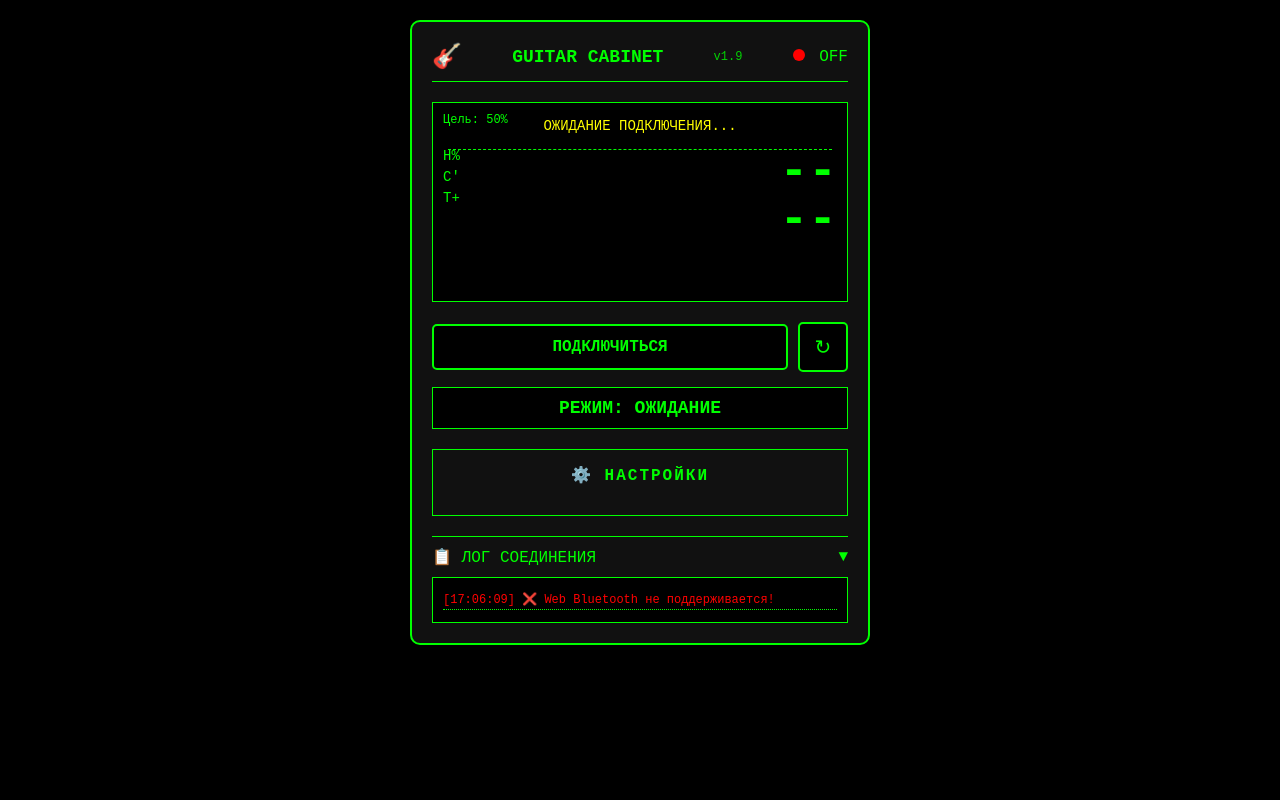
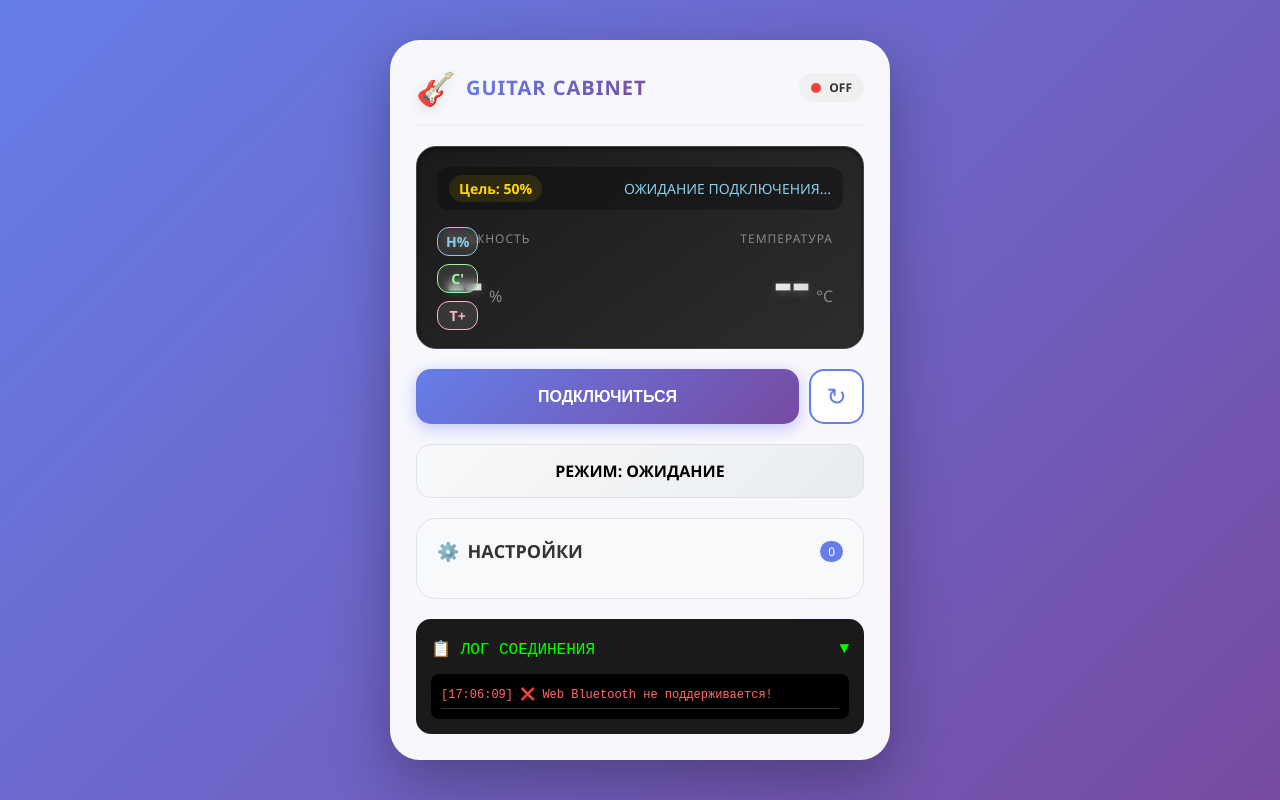
Before and after one commit to wyacheslav08/esp32-controller, a plain HTML site: page index.html in a window 1280 px wide. Drawn offline with Linux system fonts and the light colour scheme.

Commit message:
Update index.html

```diff
--- a/index.html
+++ b/index.html
@@ -12,19 +12,24 @@
     }
 
     body {
-        font-family: 'Courier New', monospace;
-        background: #000;
-        color: #0f0;
+        font-family: 'Segoe UI', 'Courier New', monospace;
+        background: linear-gradient(135deg, #667eea 0%, #764ba2 100%);
+        min-height: 100vh;
+        display: flex;
+        align-items: center;
+        justify-content: center;
         padding: 20px;
-        max-width: 500px;
-        margin: 0 auto;
     }
 
     .container {
-        border: 2px solid #0f0;
-        padding: 20px;
-        border-radius: 10px;
-        background: #111;
+        max-width: 500px;
+        width: 100%;
+        background: rgba(255, 255, 255, 0.95);
+        backdrop-filter: blur(10px);
+        border-radius: 30px;
+        padding: 25px;
+        box-shadow: 0 20px 60px rgba(0,0,0,0.3);
+        border: 1px solid rgba(255,255,255,0.2);
     }
 
     /* Верхняя панель */
@@ -33,35 +38,59 @@
         justify-content: space-between;
         align-items: center;
         margin-bottom: 20px;
-        padding-bottom: 10px;
-        border-bottom: 1px solid #0f0;
+        padding-bottom: 15px;
+        border-bottom: 2px solid #f0f0f0;
+    }
+
+    .logo-title {
+        display: flex;
+        align-items: center;
+        gap: 10px;
     }
 
     .logo {
-        font-size: 24px;
+        font-size: 32px;
+        filter: drop-shadow(0 4px 6px rgba(0,0,0,0.1));
     }
 
     .title {
-        font-size: 18px;
-        font-weight: bold;
+        font-size: 20px;
+        font-weight: 700;
+        background: linear-gradient(135deg, #667eea 0%, #764ba2 100%);
+        -webkit-background-clip: text;
+        -webkit-text-fill-color: transparent;
+        letter-spacing: 1px;
     }
 
     .version {
-        font-size: 12px;
-        opacity: 0.8;
+        font-size: 14px;
+        color: #666;
+        background: #f0f0f0;
+        padding: 4px 10px;
+        border-radius: 20px;
+        font-weight: 600;
+    }
+
+    .status {
+        display: flex;
+        align-items: center;
+        gap: 8px;
+        background: #f0f0f0;
+        padding: 6px 12px;
+        border-radius: 20px;
     }
 
     .status-led {
-        width: 12px;
-        height: 12px;
+        width: 10px;
+        height: 10px;
         border-radius: 50%;
-        background: #f00;
-        display: inline-block;
-        margin-right: 5px;
+        background: #f44336;
+        transition: all 0.3s ease;
     }
 
     .status-led.connected {
-        background: #0f0;
+        background: #4caf50;
+        box-shadow: 0 0 10px #4caf50;
         animation: pulse 2s infinite;
     }
 
@@ -71,38 +100,84 @@
         100% { opacity: 1; }
     }
 
-    /* Основной экран (как на ESP32) */
+    .status-text {
+        font-size: 12px;
+        font-weight: 600;
+        color: #333;
+    }
+
+    /* Основной экран */
     .main-screen {
-        background: #000;
-        border: 1px solid #0f0;
-        padding: 15px;
+        background: linear-gradient(145deg, #1a1a1a 0%, #2d2d2d 100%);
+        border-radius: 20px;
+        padding: 20px;
         margin-bottom: 20px;
-        font-family: 'Courier New', monospace;
+        color: #fff;
         position: relative;
-        min-height: 200px;
+        box-shadow: inset 0 2px 4px rgba(0,0,0,0.5);
+        border: 1px solid #444;
     }
 
     /* Верхняя строка с сообщениями */
-    .top-message {
-        text-align: center;
-        font-size: 14px;
-        margin-bottom: 15px;
-        color: #ff0;
-        min-height: 32px;
-        border-bottom: 1px dashed #0f0;
-        padding-bottom: 5px;
-    }
-
-    /* Индикаторы слева (H%, C', T+) */
-    .indicators {
-        position: absolute;
-        top: 45px;
-        left: 10px;
+    .top-bar {
+        display: flex;
+        justify-content: space-between;
+        align-items: center;
+        margin-bottom: 20px;
+        padding: 8px 12px;
+        background: rgba(0,0,0,0.3);
+        border-radius: 12px;
         font-size: 14px;
     }
 
+    .target-display {
+        color: #ffd700;
+        font-weight: 600;
+        background: rgba(255,215,0,0.1);
+        padding: 4px 10px;
+        border-radius: 20px;
+    }
+
+    .message-display {
+        color: #87ceeb;
+        font-weight: 500;
+    }
+
+    /* Индикаторы слева */
+    .indicators {
+        position: absolute;
+        left: 20px;
+        top: 80px;
+        display: flex;
+        flex-direction: column;
+        gap: 8px;
+    }
+
     .indicator {
-        margin-bottom: 5px;
+        background: rgba(255,255,255,0.1);
+        padding: 4px 8px;
+        border-radius: 12px;
+        font-size: 14px;
+        font-weight: 600;
+        min-width: 40px;
+        text-align: center;
+        backdrop-filter: blur(5px);
+        border: 1px solid rgba(255,255,255,0.1);
+    }
+
+    .indicator.hum {
+        color: #87ceeb;
+        border-color: #87ceeb;
+    }
+
+    .indicator.vent {
+        color: #98fb98;
+        border-color: #98fb98;
+    }
+
+    .indicator.heater {
+        color: #ffb6c1;
+        border-color: #ffb6c1;
     }
 
     .indicator.blink {
@@ -110,200 +185,310 @@
     }
 
     @keyframes blink {
-        0% { opacity: 1; }
-        50% { opacity: 0; }
-        100% { opacity: 1; }
+        0%, 100% { opacity: 1; }
+        50% { opacity: 0.3; }
     }
 
-    /* Большие цифры справа */
+    /* Большие цифры - ВЛАЖНОСТЬ СЛЕВА, ТЕМПЕРАТУРА СПРАВА */
     .big-digits {
-        position: absolute;
-        right: 10px;
-        top: 45px;
-        text-align: right;
+        display: flex;
+        justify-content: space-between;
+        margin: 10px 0 20px 0;
+        padding: 0 10px;
     }
 
-    .humidity-big {
-        font-size: 48px;
-        font-weight: bold;
-        line-height: 1;
+    .humidity-block {
+        text-align: left;
+        flex: 1;
     }
 
-    .temperature-big {
-        font-size: 48px;
-        font-weight: bold;
+    .temperature-block {
+        text-align: right;
+        flex: 1;
+    }
+
+    .block-label {
+        font-size: 12px;
+        color: #888;
+        margin-bottom: 5px;
+        letter-spacing: 1px;
+    }
+
+    .value-block {
+        display: flex;
+        align-items: baseline;
+        justify-content: flex-start;
+    }
+
+    .temperature-block .value-block {
+        justify-content: flex-end;
+    }
+
+    .big-number {
+        font-size: 56px;
+        font-weight: 700;
         line-height: 1;
+        background: linear-gradient(135deg, #fff 0%, #ccc 100%);
+        -webkit-background-clip: text;
+        -webkit-text-fill-color: transparent;
+        text-shadow: 0 2px 10px rgba(255,255,255,0.2);
     }
 
     .fraction {
-        font-size: 16px;
-        vertical-align: super;
+        font-size: 24px;
+        font-weight: 600;
+        color: #888;
+        margin-left: 2px;
     }
 
-    /* Индикатор ввода пароля */
+    .unit {
+        font-size: 16px;
+        color: #888;
+        margin-left: 4px;
+    }
+
+    /* Сетка пароля */
     .password-grid {
         display: grid;
-        grid-template-columns: repeat(3, 20px);
-        gap: 5px;
+        grid-template-columns: repeat(3, 30px);
+        gap: 10px;
         justify-content: center;
         margin: 20px 0;
     }
 
     .password-cell {
-        width: 20px;
-        height: 20px;
-        border: 1px solid #0f0;
+        width: 30px;
+        height: 30px;
+        border: 2px solid #4caf50;
+        border-radius: 8px;
         display: flex;
         align-items: center;
         justify-content: center;
-        font-size: 16px;
+        font-size: 18px;
+        color: #4caf50;
+        background: rgba(76,175,80,0.1);
     }
 
     /* Кнопки управления */
     .button-group {
         display: flex;
         gap: 10px;
-        margin: 15px 0;
-        align-items: center;
+        margin: 20px 0;
     }
 
     .connect-btn {
         flex: 1;
-        background: #000;
-        color: #0f0;
-        border: 2px solid #0f0;
-        padding: 12px;
-        font-family: 'Courier New', monospace;
+        background: linear-gradient(135deg, #667eea 0%, #764ba2 100%);
+        color: white;
+        border: none;
+        padding: 15px;
+        border-radius: 15px;
         font-size: 16px;
-        font-weight: bold;
+        font-weight: 600;
         cursor: pointer;
-        border-radius: 5px;
+        transition: all 0.3s ease;
+        box-shadow: 0 4px 15px rgba(102,126,234,0.4);
     }
 
     .connect-btn:hover {
-        background: #0f0;
-        color: #000;
+        transform: translateY(-2px);
+        box-shadow: 0 6px 20px rgba(102,126,234,0.6);
     }
 
     .connect-btn.connected {
-        background: #0f0;
-        color: #000;
+        background: linear-gradient(135deg, #f44336 0%, #d32f2f 100%);
+        box-shadow: 0 4px 15px rgba(244,67,54,0.4);
     }
 
     .reset-btn {
-        width: 50px;
-        height: 50px;
-        background: #000;
-        color: #0f0;
-        border: 2px solid #0f0;
-        font-size: 20px;
+        width: 55px;
+        height: 55px;
+        background: white;
+        border: 2px solid #667eea;
+        border-radius: 15px;
+        font-size: 24px;
         cursor: pointer;
-        border-radius: 5px;
+        transition: all 0.3s ease;
+        color: #667eea;
         display: flex;
         align-items: center;
         justify-content: center;
     }
 
     .reset-btn:hover {
-        background: #0f0;
-        color: #000;
+        background: #667eea;
+        color: white;
+        transform: rotate(180deg);
     }
 
-    /* Режим работы */
+    /* Индикатор режима */
     .mode-indicator {
+        background: linear-gradient(135deg, #f8f9fa 0%, #e9ecef 100%);
+        padding: 15px;
+        border-radius: 15px;
+        margin: 20px 0;
         text-align: center;
-        font-size: 18px;
-        font-weight: bold;
-        margin: 15px 0;
-        padding: 10px;
-        border: 1px solid #0f0;
-        background: #000;
+        font-weight: 600;
+        font-size: 16px;
+        border: 1px solid #dee2e6;
     }
 
-    .mode-humidify { color: #0ff; }
-    .mode-dehumidify { color: #ff0; }
-    .mode-off { color: #f00; }
+    .mode-humidify {
+        color: #4caf50;
+    }
+
+    .mode-dehumidify {
+        color: #f44336;
+    }
+
+    .mode-off {
+        color: #666;
+    }
 
     /* Блок настроек */
     .settings-block {
-        border: 1px solid #0f0;
-        padding: 15px;
+        background: #f8f9fa;
+        border-radius: 20px;
+        padding: 20px;
         margin: 20px 0;
+        border: 1px solid #dee2e6;
+    }
+
+    .settings-header {
+        display: flex;
+        justify-content: space-between;
+        align-items: center;
+        margin-bottom: 15px;
     }
 
     .settings-title {
-        font-size: 16px;
-        font-weight: bold;
-        margin-bottom: 15px;
-        text-align: center;
-        text-transform: uppercase;
-        letter-spacing: 2px;
+        font-size: 18px;
+        font-weight: 700;
+        color: #333;
+        display: flex;
+        align-items: center;
+        gap: 8px;
+    }
+
+    .settings-count {
+        background: #667eea;
+        color: white;
+        padding: 2px 8px;
+        border-radius: 12px;
+        font-size: 12px;
     }
 
     .settings-list {
         display: flex;
         flex-direction: column;
         gap: 8px;
+        max-height: 300px;
+        overflow-y: auto;
+        padding-right: 5px;
+    }
+
+    .settings-list::-webkit-scrollbar {
+        width: 4px;
+    }
+
+    .settings-list::-webkit-scrollbar-track {
+        background: #f1f1f1;
+        border-radius: 4px;
+    }
+
+    .settings-list::-webkit-scrollbar-thumb {
+        background: #667eea;
+        border-radius: 4px;
     }
 
     .setting-row {
         display: flex;
         justify-content: space-between;
         align-items: center;
-        padding: 8px;
-        border-bottom: 1px dotted #0f0;
+        padding: 12px 15px;
+        background: white;
+        border-radius: 12px;
         cursor: pointer;
+        transition: all 0.2s ease;
+        border: 1px solid #e9ecef;
     }
 
     .setting-row:hover {
-        background: #0f0;
-        color: #000;
+        background: #667eea;
+        color: white;
+        transform: translateX(5px);
+        box-shadow: 0 4px 10px rgba(102,126,234,0.3);
+        border-color: #667eea;
+    }
+
+    .setting-row:hover .setting-value {
+        color: white;
     }
 
     .setting-name {
         font-size: 14px;
+        font-weight: 500;
+        color: #495057;
+    }
+
+    .setting-row:hover .setting-name {
+        color: white;
     }
 
     .setting-value {
         font-size: 14px;
-        font-weight: bold;
+        font-weight: 600;
+        color: #667eea;
+        background: rgba(102,126,234,0.1);
+        padding: 4px 10px;
+        border-radius: 20px;
+    }
+
+    .setting-row:hover .setting-value {
+        background: rgba(255,255,255,0.2);
     }
 
     /* Лог */
     .log-panel {
+        background: #1a1a1a;
+        border-radius: 15px;
+        padding: 15px;
         margin-top: 20px;
-        border-top: 1px solid #0f0;
-        padding-top: 10px;
     }
 
     .log-header {
         display: flex;
         justify-content: space-between;
         align-items: center;
+        color: #00ff00;
+        font-family: 'Courier New', monospace;
         cursor: pointer;
-        margin-bottom: 10px;
+        padding: 5px 0;
     }
 
     .log-content {
+        font-family: 'Courier New', monospace;
         font-size: 12px;
+        color: #00ff00;
         max-height: 150px;
         overflow-y: auto;
+        margin-top: 10px;
         padding: 10px;
         background: #000;
-        border: 1px solid #0f0;
+        border-radius: 8px;
+        line-height: 1.6;
     }
 
     .log-entry {
-        margin: 2px 0;
         padding: 2px 0;
-        border-bottom: 1px dotted #0f0;
+        border-bottom: 1px solid #333;
     }
 
-    .log-entry.error { color: #f00; }
-    .log-entry.success { color: #0f0; }
-    .log-entry.warning { color: #ff0; }
+    .log-entry.error { color: #ff6b6b; }
+    .log-entry.success { color: #69db7e; }
+    .log-entry.warning { color: #ffd43b; }
 
-    /* Индикаторы ресурсов */
+    /* Статус ресурсов */
     .resource-status {
         display: inline-block;
         width: 8px;
@@ -312,61 +497,77 @@
         margin-right: 5px;
     }
 
-    .status-ok { background: #0f0; }
-    .status-warning { background: #ff0; }
-    .status-empty { background: #f00; }
+    .status-ok { background: #4caf50; box-shadow: 0 0 5px #4caf50; }
+    .status-warning { background: #ff9800; box-shadow: 0 0 5px #ff9800; }
+    .status-empty { background: #f44336; box-shadow: 0 0 5px #f44336; }
 
     /* Адаптивность */
     @media (max-width: 480px) {
-        .humidity-big, .temperature-big {
-            font-size: 36px;
+        .big-number {
+            font-size: 42px;
+        }
+
+        .fraction {
+            font-size: 18px;
+        }
+
+        .indicators {
+            top: 100px;
         }
     }
     </style>
 </head>
 <body>
     <div class="container">
-        <!-- Верхняя панель как на ESP32 -->
+        <!-- Верхняя панель -->
         <div class="header">
-            <div class="logo">🎸</div>
-            <div class="title">GUITAR CABINET</div>
-            <div class="version">v1.9</div>
-            <div>
+            <div class="logo-title">
+                <span class="logo">🎸</span>
+                <span class="title">GUITAR CABINET</span>
+            </div>
+            <div class="status">
                 <span class="status-led" id="statusLed"></span>
-                <span id="statusText">OFF</span>
+                <span class="status-text" id="statusText">OFF</span>
             </div>
         </div>
 
-        <!-- Основной экран (точная копия ESP32) -->
-        <div class="main-screen" id="mainScreen">
-            <!-- Верхнее сообщение -->
-            <div class="top-message" id="topMessage"></div>
-
-            <!-- Индикаторы слева (H%, C', T+) -->
-            <div class="indicators">
-                <div class="indicator" id="humIndicator">H%</div>
-                <div class="indicator" id="ventIndicator">C'</div>
-                <div class="indicator" id="heaterIndicator">T+</div>
+        <!-- Основной экран -->
+        <div class="main-screen">
+            <!-- Верхняя строка с сообщениями -->
+            <div class="top-bar">
+                <span class="target-display" id="targetDisplay">Цель: 50%</span>
+                <span class="message-display" id="topMessage">ОЖИДАНИЕ ПОДКЛЮЧЕНИЯ...</span>
             </div>
 
-            <!-- Большие цифры справа -->
+            <!-- Индикаторы слева -->
+            <div class="indicators">
+                <div class="indicator hum" id="humIndicator">H%</div>
+                <div class="indicator vent" id="ventIndicator">C'</div>
+                <div class="indicator heater" id="heaterIndicator">T+</div>
+            </div>
+
+            <!-- Большие цифры: влажность слева, температура справа -->
             <div class="big-digits">
-                <div>
-                    <span class="humidity-big" id="humidityInt">--</span>
-                    <span class="fraction" id="humidityFrac"></span>
+                <div class="humidity-block">
+                    <div class="block-label">ВЛАЖНОСТЬ</div>
+                    <div class="value-block">
+                        <span class="big-number" id="humidityInt">--</span>
+                        <span class="fraction" id="humidityFrac"></span>
+                        <span class="unit">%</span>
+                    </div>
                 </div>
-                <div>
-                    <span class="temperature-big" id="tempInt">--</span>
-                    <span class="fraction" id="tempFrac"></span>
+
+                <div class="temperature-block">
+                    <div class="block-label">ТЕМПЕРАТУРА</div>
+                    <div class="value-block">
+                        <span class="big-number" id="tempInt">--</span>
+                        <span class="fraction" id="tempFrac"></span>
+                        <span class="unit">°C</span>
+                    </div>
                 </div>
             </div>
 
-            <!-- Целевая влажность (вверху слева) -->
-            <div style="position: absolute; top: 10px; left: 10px; font-size: 12px;" id="targetDisplay">
-                Цель: 50%
-            </div>
-
-            <!-- Сетка пароля (появляется при вводе) -->
+            <!-- Сетка пароля -->
             <div class="password-grid" id="passwordGrid" style="display: none;"></div>
         </div>
 
@@ -383,7 +584,12 @@
 
         <!-- Блок настроек -->
         <div class="settings-block">
-            <div class="settings-title">⚙️ НАСТРОЙКИ</div>
+            <div class="settings-header">
+                <span class="settings-title">
+                    <span>⚙️</span> НАСТРОЙКИ
+                </span>
+                <span class="settings-count" id="settingsCount">0</span>
+            </div>
             <div class="settings-list" id="settingsList">
                 <!-- Заполняется из JS -->
             </div>
@@ -395,7 +601,7 @@
                 <span>📋 ЛОГ СОЕДИНЕНИЯ</span>
                 <span id="logToggle">▼</span>
             </div>
-            <div class="log-content" id="logContent" style="display: block;"></div>
+            <div class="log-content" id="logContent"></div>
         </div>
     </div>
 
```
